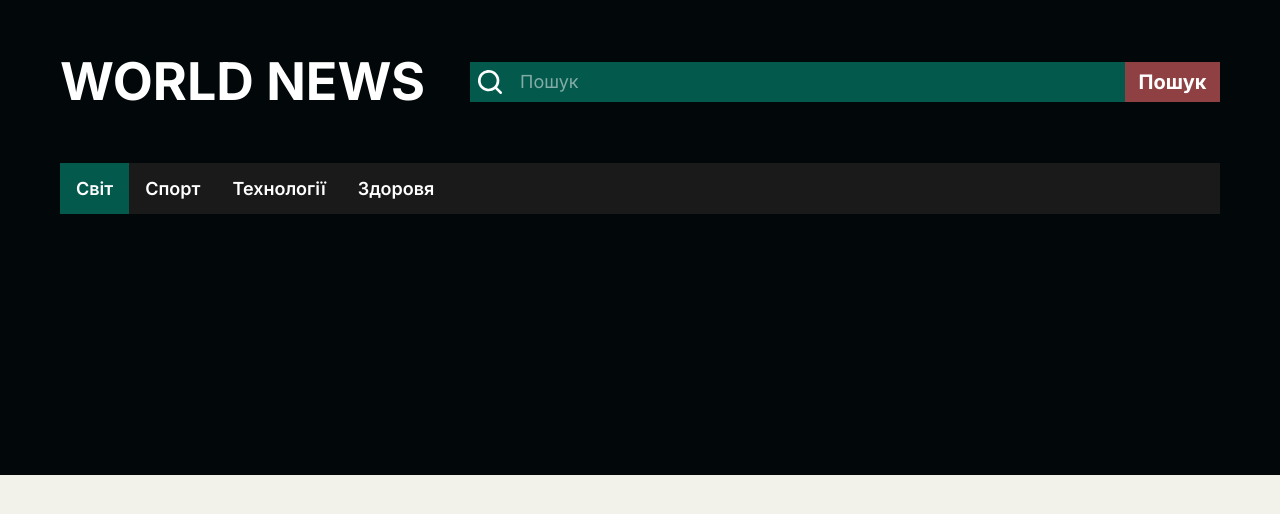
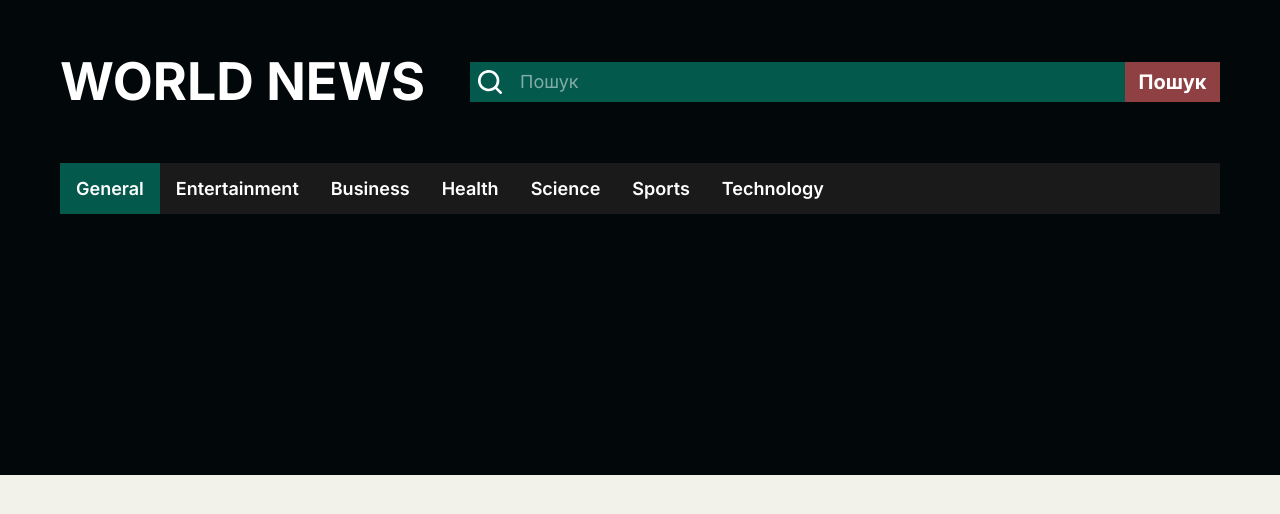
Before and after one commit to hhgtl/news, a React (Vite) app: page / in a window 1280 px wide. Shown: the top 514 px of the page. Built offline with nearby package versions, Linux system fonts and the light colour scheme.

Commit message:
feat: rename nav-tabs titles

```diff
--- a/src/features/nav-tabs/model/nav-tabs-slice.ts
+++ b/src/features/nav-tabs/model/nav-tabs-slice.ts
@@ -1,13 +1,13 @@
 import {createSlice, type PayloadAction} from '@reduxjs/toolkit'
 
-export type ValueType = 'world' | 'sport' | 'tech' | 'health'
+export type ValueType = 'general' |'entertainment' | 'business' | 'health' | 'science' | 'sports' | 'technology'
 
 export type initialStateType = {
     currentTabValue: ValueType
 }
 
 const initialState: initialStateType = {
-    currentTabValue: 'world',
+    currentTabValue: 'general',
 }
 
 export const navBarSlice = createSlice({
--- a/src/features/nav-tabs/ui/nav-tabs.tsx
+++ b/src/features/nav-tabs/ui/nav-tabs.tsx
@@ -12,10 +12,14 @@ type Tab = {
 }
 
 const tabs: Tab[] = [
-    {title: 'Світ', value: 'world'},
-    {title: 'Спорт', value: 'sport'},
-    {title: 'Технології', value: 'tech'},
-    {title: 'Здоровя', value: 'health'}]
+    { title: 'General', value: 'general' },
+    { title: 'Entertainment', value: 'entertainment' },
+    { title: 'Business', value: 'business' },
+    { title: 'Health', value: 'health' },
+    { title: 'Science', value: 'science' },
+    { title: 'Sports', value: 'sports' },
+    { title: 'Technology', value: 'technology' }
+]
 
 
 export const NavTabs = () => {
```
